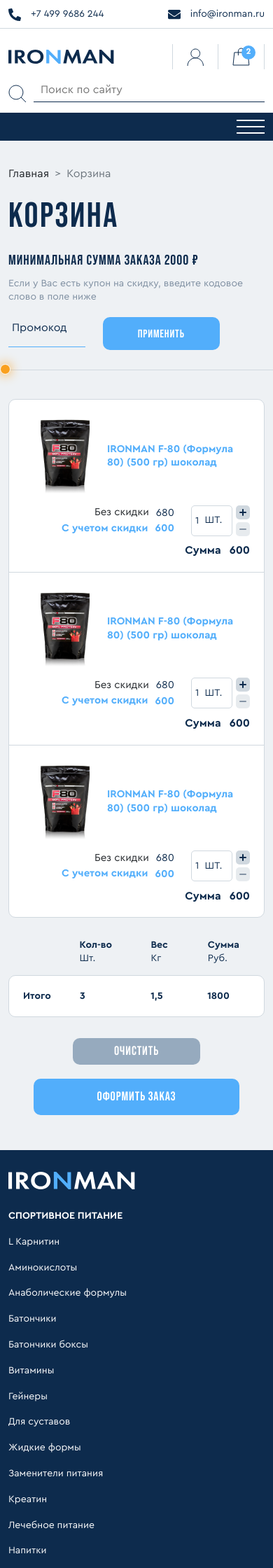
After one commit to Andrey-web-developer/IRONMAN-PHP, a PHP site: page /basket.php in a window 390 px wide. The commit adds this page. Shown: the top 2240 px of the page at 70% size. Run offline with PHP 8.4, Linux system fonts and the light colour scheme.

Commit message:
Корзина

```diff
--- /dev/null
+++ b/basket.php
@@ -0,0 +1,249 @@
+<!DOCTYPE html>
+<html lang="ru">
+  <?php include 'head.tmpl.php' ?>
+  <main>
+    <section class="basket">
+      <div class="container">
+        <nav style="--bs-breadcrumb-divider: '>';" aria-label="breadcrumb">
+          <ol class="breadcrumb">
+            <li class="breadcrumb-item"><a href="index.php">Главная</a></li>
+            <li class="breadcrumb-item active" aria-current="page">Корзина</li>
+          </ol>
+        </nav>
+        <div class="row">
+          <h1 class="col basket__title">Корзина</h1>
+        </div>
+        <div class="row justify-content-between basket__container">
+          <div class="col-md-5 xxl-4 d-flex">
+            <h2 class="basket__subtitle">Минимальная сумма заказа 2000&nbsp;₽</h2>
+          </div>
+          <div class="col-md-7 col-xxl-5">
+            <p class="basket__promo-code">Если у&nbsp;Вас есть купон на&nbsp;скидку, введите кодовое слово в&nbsp;поле
+              ниже</p>
+            <form action="#" class="basket__form form">
+              <input type="text" aria-label="Введите промокод" placeholder="Промокод"
+                class="form__input basket__input input-reset">
+              <button class="basket__promo-button button btn-reset">Применить</button>
+            </form>
+          </div>
+        </div>
+        <div class="row">
+          <div class="col basket__wrapper">
+            <ul class="d-none d-md-flex basket__title-list list-reset">
+              <li class="basket__title-item">
+                <h3 class="basket__title-item-subtitle">Наименование</h3>
+              </li>
+              <div class="col-7 basket__inner basket__inner--title">
+                <li class="col-6 col-md-5 col-lg-3 basket__title-item">
+                  <h3 class="basket__title-item-subtitle">Цена</h3>
+                  <span class="d-none d-lg-block">Без скидки</span>
+                </li>
+                <li class="col-3 d-none d-lg-block basket__title-item">
+                  <h3 class="basket__title-item-subtitle">Цена</h3>
+                  <span>С учетом скидки</span>
+                </li>
+                <li class="col-5 col-lg-3 basket__title-item">
+                  <h3 class="basket__title-item-subtitle">Кол-во</h3>
+                  <span>Шт.</span>
+                </li>
+                <li class="col-2 d-none d-lg-block basket__title-item">
+                  <h3 class="basket__title-item-subtitle">Вес</h3>
+                  <span>Кг</span>
+                </li>
+                <li class="d-none d-md-block col-auto basket__title-item">
+                  <h3 class="basket__title-item-subtitle">Сумма</h3>
+                  <span>Руб.</span>
+                </li>
+              </div>
+            </ul>
+            <ul class="basket__list list-reset">
+              <li class="basket__item">
+                <ul class="basket__content-list list-reset">
+                  <li class="basket__content-item">
+                    <a href="product-page.php" class="col-md-5 col-lg-4 basket__content-link">
+                      <div class="basket__content-img">
+                        <img src="images/basket/product.png" alt="Фото товара">
+                      </div>
+                      <span>IRONMAN F-80 (Формула 80) (500 гр) шоколад</span>
+                    </a>
+                    <div class="col-md-7 basket__inner">
+                      <div class="col-8 col-sm-9 col-md-5 col-lg-6 basket__content__inner">
+                        <div class="col-auto col-sm-8 col-md-auto col-lg-6 basket__content__container">
+                          <span class="d-lg-none basket__content__subtitle">Без скидки</span>
+                          <span class="basket__content-numbers">680</span>
+                        </div>
+                        <div class="col-auto col-sm-8 col-md-auto basket__content__container">
+                          <span class="d-lg-none basket__content__subtitle">С учетом скидки</span>
+                          <span class="basket__content-numbers basket__content-numbers--bold">600</span>
+                        </div>
+                      </div>
+                      <div class="col-4 col-sm-3 col-md-5 col-lg-3 basket__stepper">
+                        <div class="stepper__wrapper">
+                          <label class="stepper__label">
+                            <input type="text" value="1" maxlength="3" class="stepper__input input-reset">
+                            <span class="stepper__text">шт.</span>
+                          </label>
+                          <div class="stepper__buttons">
+                            <button class="stepper__button stepper__button--up btn-reset"
+                              aria-label="Увеличить количество">
+                              <svg width="10" height="10" viewBox="0 0 10 10" xmlns="http://www.w3.org/2000/svg">
+                                <rect y="4" width="10" height="2" rx="1" />
+                                <rect x="4" y="10" width="10" height="2" rx="1" transform="rotate(-90 4 10)" />
+                              </svg>
+                            </button>
+                            <button class="stepper__button stepper__button--down stepper__button--disabled btn-reset"
+                              aria-label="Уменьшить количество">
+                              <svg width="10" height="2" viewBox="0 0 10 2" xmlns="http://www.w3.org/2000/svg">
+                                <rect width="10" height="2" rx="1" />
+                              </svg>
+                            </button>
+                          </div>
+                        </div>
+                      </div>
+                      <span class="col-2 d-none d-lg-block basket__content-numbers">0,5</span>
+                      <div class="col-12 col-md-auto basket__total">
+                        <h3 class="d-md-none basket__title-item-subtitle">Сумма</h3>
+                        <span class="col-auto basket__content-numbers">600</span>
+                      </div>
+                    </div>
+                  </li>
+                  <li class="basket__content-item">
+                    <a href="product-page.php" class="col-md-5 col-lg-4 basket__content-link">
+                      <div class="basket__content-img">
+                        <img src="images/basket/product.png" alt="Фото товара">
+                      </div>
+                      <span>IRONMAN F-80 (Формула 80) (500 гр) шоколад</span>
+                    </a>
+                    <div class="col-md-7 basket__inner">
+                      <div class="col-8 col-sm-9 col-md-5 col-lg-6 basket__content__inner">
+                        <div class="col-auto col-sm-8 col-md-auto col-lg-6 basket__content__container">
+                          <span class="d-lg-none basket__content__subtitle">Без скидки</span>
+                          <span class="basket__content-numbers">680</span>
+                        </div>
+                        <div class="col-auto col-sm-8 col-md-auto basket__content__container">
+                          <span class="d-lg-none basket__content__subtitle">С учетом скидки</span>
+                          <span class="basket__content-numbers basket__content-numbers--bold">600</span>
+                        </div>
+                      </div>
+                      <div class="col-4 col-sm-3 col-md-5 col-lg-3 basket__stepper">
+                        <div class="stepper__wrapper">
+                          <label class="stepper__label">
+                            <input type="text" value="1" maxlength="3" class="stepper__input input-reset">
+                            <span class="stepper__text">шт.</span>
+                          </label>
+                          <div class="stepper__buttons">
+                            <button class="stepper__button stepper__button--up btn-reset"
+                              aria-label="Увеличить количество">
+                              <svg width="10" height="10" viewBox="0 0 10 10" xmlns="http://www.w3.org/2000/svg">
+                                <rect y="4" width="10" height="2" rx="1" />
+                                <rect x="4" y="10" width="10" height="2" rx="1" transform="rotate(-90 4 10)" />
+                              </svg>
+                            </button>
+                            <button class="stepper__button stepper__button--down stepper__button--disabled btn-reset"
+                              aria-label="Уменьшить количество">
+                              <svg width="10" height="2" viewBox="0 0 10 2" xmlns="http://www.w3.org/2000/svg">
+                                <rect width="10" height="2" rx="1" />
+                              </svg>
+                            </button>
+                          </div>
+                        </div>
+                      </div>
+                      <span class="col-2 d-none d-lg-block basket__content-numbers">0,5</span>
+                      <div class="col-12 col-md-auto basket__total">
+                        <h3 class="d-md-none basket__title-item-subtitle">Сумма</h3>
+                        <span class="col-auto basket__content-numbers">600</span>
+                      </div>
+                    </div>
+                  </li>
+                  <li class="basket__content-item">
+                    <a href="product-page.php" class="col-md-5 col-lg-4 basket__content-link">
+                      <div class="basket__content-img">
+                        <img src="images/basket/product.png" alt="Фото товара">
+                      </div>
+                      <span>IRONMAN F-80 (Формула 80) (500 гр) шоколад</span>
+                    </a>
+                    <div class="col-md-7 basket__inner">
+                      <div class="col-8 col-sm-9 col-md-5 col-lg-6 basket__content__inner">
+                        <div class="col-auto col-sm-8 col-md-auto col-lg-6 basket__content__container">
+                          <span class="d-lg-none basket__content__subtitle">Без скидки</span>
+                          <span class="basket__content-numbers">680</span>
+                        </div>
+                        <div class="col-auto col-sm-8 col-md-auto basket__content__container">
+                          <span class="d-lg-none basket__content__subtitle">С учетом скидки</span>
+                          <span class="basket__content-numbers basket__content-numbers--bold">600</span>
+                        </div>
+                      </div>
+                      <div class="col-4 col-sm-3 col-md-5 col-lg-3 basket__stepper">
+                        <div class="stepper__wrapper">
+                          <label class="stepper__label">
+                            <input type="text" value="1" maxlength="3" class="stepper__input input-reset">
+                            <span class="stepper__text">шт.</span>
+                          </label>
+                          <div class="stepper__buttons">
+                            <button class="stepper__button stepper__button--up btn-reset"
+                              aria-label="Увеличить количество">
+                              <svg width="10" height="10" viewBox="0 0 10 10" xmlns="http://www.w3.org/2000/svg">
+                                <rect y="4" width="10" height="2" rx="1" />
+                                <rect x="4" y="10" width="10" height="2" rx="1" transform="rotate(-90 4 10)" />
+                              </svg>
+                            </button>
+                            <button class="stepper__button stepper__button--down stepper__button--disabled btn-reset"
+                              aria-label="Уменьшить количество">
+                              <svg width="10" height="2" viewBox="0 0 10 2" xmlns="http://www.w3.org/2000/svg">
+                                <rect width="10" height="2" rx="1" />
+                              </svg>
+                            </button>
+                          </div>
+                        </div>
+                      </div>
+                      <span class="col-2 d-none d-lg-block basket__content-numbers">0,5</span>
+                      <div class="col-12 col-md-auto basket__total">
+                        <h3 class="d-md-none basket__title-item-subtitle">Сумма</h3>
+                        <span class="col-auto basket__content-numbers">600</span>
+                      </div>
+                    </div>
+                  </li>
+                </ul>
+              </li>
+            </ul>
+            <ul class="basket__title-list basket__title-list--bottom list-reset">
+              <div class="col-9 col-md-7 basket__inner">
+                <li class="col-3 basket__title-item">
+                  <h3 class="basket__title-item-subtitle">Кол-во</h3>
+                  <span>Шт.</span>
+                </li>
+                <li class="col-2 basket__title-item">
+                  <h3 class="basket__title-item-subtitle">Вес</h3>
+                  <span>Кг</span>
+                </li>
+                <li class="col-3 col-sm-auto basket__title-item">
+                  <h3 class="basket__title-item-subtitle">Сумма</h3>
+                  <span>Руб.</span>
+                </li>
+              </div>
+            </ul>
+            <ul class="basket__list basket__title-list--total list-reset">
+              <li class="basket__title-item">
+                <h3 class="basket__title-item-subtitle">Итого</h3>
+              </li>
+              <div class="col-9 col-md-7 basket__inner">
+                <li class="col-3 col-sm-4 col-lg-3 basket__title-item">3</li>
+                <li class="col-2 col-sm-3 col-md-3 col-lg-2 basket__title-item">1,5</li>
+                <li class="col-3 col-sm-2 col-md-2 col-lg-1 basket__title-item">1800</li>
+              </div>
+            </ul>
+            <div class="basket__buttons">
+              <button class="basket__button-reset button btn-reset">Очистить</button>
+              <button class="basket__button-submit button btn-reset">Оформить заказ</button>
+            </div>
+          </div>
+        </div>
+      </div>
+    </section>
+  </main>
+  <?php include 'footer.tmpl.php' ?>
+  <script src="libs/bootstrap/js/bootstrap.bundle.min.js"></script>
+  <script src="js/script.js"></script>
+</body>
+
+</html>
--- a/css/media.css
+++ b/css/media.css
@@ -62,6 +62,14 @@
 
   .form__title--wholesalers {
     font-size: 19px;
+  }
+
+  .basket__title-list--bottom {
+    padding: 0;
+  }
+
+  .basket__title-list--total .basket__title-item ~ .basket__title-item {
+    transform: translateX(8px);
   }
 
 }
@@ -208,6 +216,23 @@
 
   .basket__subtitle {
     font-size: 27px;
+  }
+
+  .basket__title-item span {
+    display: inline-block;
+    max-width: 125px;
+  }
+
+  .basket__stepper .stepper__wrapper {
+    width: 100px;
+  }
+
+  .basket__stepper .stepper__label {
+    padding-left: 10px;
+  }
+
+  .basket__title-list--total .basket__title-item ~ .basket__title-item {
+    transform: translateX(0);
   }
 
   .sale__item:not(:first-child) {
@@ -525,6 +550,45 @@
     width: 45%;
   }
 
+  .basket__content-img {
+    margin-right: 0;
+  }
+
+  .basket__content-list .stepper__text,
+  .basket__content__subtitle {
+    font-size: 14px;
+  }
+
+  .basket__title-list--bottom {
+    padding: 0 20px;
+  }
+
+  .basket__title-list--total .basket__inner {
+    justify-content: space-between;
+  }
+
+
+  .basket__content__inner {
+    flex-direction: column;
+  }
+
+  .basket__content__container {
+    display: flex;
+    flex-direction: column;
+  }
+
+  .basket__content__container:not(:last-child) {
+    margin-bottom: 10px;
+  }
+
+  .basket__content-numbers {
+    font-size: 16px;
+  }
+
+  .basket__title-list--bottom .basket__inner {
+    justify-content: space-between;
+  }
+
   .sale {
     display: none;
   }
@@ -756,6 +820,111 @@
   .product-card__tab {
     width: auto;
     transform: translateX(0);
+  }
+
+  .basket__subtitle {
+    margin-bottom: 10px;
+  }
+
+  .basket__promo-code {
+    margin-bottom: 20px;
+  }
+
+  .basket__content-item {
+    flex-direction: column;
+  }
+
+  .basket__inner {
+    flex-wrap: wrap;
+  }
+
+  .basket__content__inner {
+    align-items: flex-end;
+  }
+
+  .basket__content__container {
+    flex-direction: row;
+    align-items: center;
+  }
+
+  .basket__content__container:last-child,
+  .basket__content-numbers--bold {
+    color: var(--color-blue);
+  }
+
+  .basket__content__container:last-child .basket__content__subtitle,
+  .basket__content__container:last-child .basket__content-numbers {
+    font-weight: 700;
+  }
+
+  .basket__content__subtitle,
+  .basket__content-numbers {
+    font-size: 16px;
+  }
+
+  .basket__content__subtitle {
+    margin-right: 10px;
+  }
+
+  .basket__content-numbers--bold {
+    font-weight: 400;
+  }
+
+  .basket__total {
+    margin-top: 10px;
+    padding-right: 18px;
+    display: flex;
+    justify-content: flex-end;
+    align-items: center;
+  }
+
+  .basket__total .basket__content-numbers {
+    font-size: 20px;
+    font-weight: 700;
+  }
+
+  .basket__total .basket__title-item-subtitle {
+    margin-right: 12px;
+  }
+
+  .basket__stepper {
+    transform: translateX(-13px);
+  }
+
+  .basket__stepper .stepper__input {
+    font-size: 14px;
+  }
+
+  .basket__title-list--total .basket__title-item:nth-child(2) {
+    transform: translateX(4px);
+  }
+
+  .basket__title-list--total .basket__title-item:last-child {
+    transform: translateX(10px);
+  }
+
+  .basket__total .basket__title-item-subtitle,
+  .basket__total .basket__content-numbers,
+  .basket__title-item-subtitle  {
+    font-size: 16px;
+  }
+
+  .basket__title-item span, .basket__content__subtitle {
+    font-size: 14px;
+  }
+
+  .basket__buttons {
+    flex-direction: column;
+    align-items: center;
+  }
+
+  .basket__button-reset {
+    margin-bottom: 20px;
+    align-self: auto;
+  }
+
+  .basket__button-submit {
+    font-size: 18px;
   }
 
   .wholesalers__title {
@@ -1211,7 +1380,63 @@
     font-size: 14px;
   }
 
+  .basket__form {
+    display: flex;
+    align-items: center;
+  }
 
+  .basket__input {
+    width: 30%;
+  }
+
+  .basket__promo-button {
+    font-size: 16px;
+  }
+
+  .basket__content-link {
+    margin-bottom: 10px;
+  }
+
+  .basket__content-link span {
+    font-size: 15px;
+  }
+
+  .basket__content__container:not(:last-child) {
+    margin-bottom: 0;
+  }
+
+  .basket__content__subtitle,
+  .basket__content-numbers {
+    font-size: 15px;
+  }
+
+  .basket__stepper {
+    display: flex;
+    justify-content: flex-end;
+    transform: translateX(0);
+  }
+
+  .basket__stepper .stepper__wrapper {
+    width: 84px;
+  }
+
+  .basket__stepper .stepper__label {
+    padding-left: 5px;
+  }
+
+  .basket__total {
+    padding-right: 0;
+  }
+
+  .basket__title-list--total .basket__title-item:nth-child(2),
+  .basket__title-list--total .basket__title-item:last-child {
+    transform: translateX(0);
+  }
+
+  .basket__title-item-subtitle,
+  .basket__title-item {
+    font-size: 14px;
+  }
 }
 
 @media (min-width : 991.98px) {
--- a/css/styles.css
+++ b/css/styles.css
@@ -2748,24 +2748,42 @@
   justify-content: space-between;
 }
 
+.basket__title-list--bottom,
+.basket__title-list--bottom .basket__inner {
+  justify-content: flex-end;
+}
+
 .basket__title-list--total {
-  padding: 20px 40px;
+  padding: 20px 20px;
   display: flex;
   justify-content: space-between;
+}
+
+.basket__title-list--total .basket__inner {
+  justify-content: flex-end;
+}
+
+.basket__title-item,
+.basket__title-item-subtitle {
+  margin: 0;
+  font-weight: 700;
+  line-height: 1.3;
+  color: var(--color-accent);
+}
+
+.basket__title-item-subtitle {
+  font-size: 20px;
 }
 
 .basket__title-item {
   display: flex;
   flex-direction: column;
-  font-weight: 700;
-  font-size: 20px;
-  line-height: 1.3;
-  color: var(--color-accent);
-}
-
-.basket__title-item span {
+}
+
+.basket__title-item span,
+.basket__content__subtitle {
   font-weight: 400;
-  font-size: 18px;
+  font-size: 16px;
 }
 
 .basket__list {
@@ -2817,6 +2835,10 @@
   width: 100%;
   height: 100%;
   object-fit: contain;
+}
+
+.basket__content__inner {
+  display: flex;
 }
 
 .basket__content-numbers {
@@ -2845,7 +2867,7 @@
 }
 
 .basket__button-submit {
-  padding: 0.8em 5em;
+  padding: 0.8em 4.9em;
 }
 
 /* -- BASKET-END --  */
@@ -3135,4 +3157,5 @@
 .orders__text--number {
   color: var(--color-blue);
 }
+
 /* -- WHOLESALERS-ACCOUNT-END --  */
--- a/head.tmpl.php
+++ b/head.tmpl.php
@@ -88,7 +88,7 @@
               </a>
             </li>
             <li class="header-top__group-item">
-              <a class="header-top__group-link" href="#">
+              <a class="header-top__group-link" href="basket.php">
                 <svg width="25" height="26" viewBox="0 0 25 26" fill="none" xmlns="http://www.w3.org/2000/svg">
                   <path d="M21.9916 6.98082H2.86903L1 25H23.8561L21.9916 6.98082Z" stroke-miterlimit="10" />
                   <path d="M16.4835 11.1558V5.05329C16.4835 2.81498 14.6686 1 12.4302 1C10.1919 1 8.37695 2.81498 8.37695 5.05329V11.1558" stroke-miterlimit="10" />
--- a/js/script.js
+++ b/js/script.js
@@ -1,5 +1,6 @@
 'use strict';
 
+// Слайдеры
 swiper();
 function swiper() {
   const sliderIndex1 = document.querySelector('.swiper1');
@@ -33,6 +34,7 @@
       slidesPerView: 'auto',
       spaceBetween: 25,
       grabCursor: true,
+      mousewheel: true,
       autoHeight: true,
       loop: true,
       slideToClickedSlide: true,
```
Also changed, not shown: images/basket/product.png (added).
